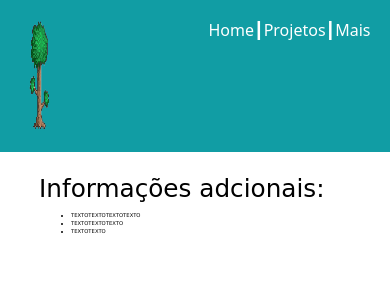
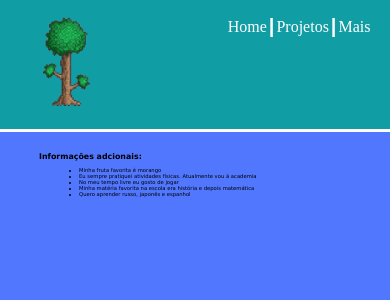
Before and after one commit to Renan-Neves/Portfolio, a Flask app: page /outros in a window 390 px wide. Shown: the top 300 px of the page. Run offline with Flask 2, Linux system fonts and the light colour scheme.

```diff
--- a/src/templates/base.html
+++ b/src/templates/base.html
@@ -4,12 +4,10 @@
         <title>base</title>
         {% endblock %}
         <link rel="stylesheet" href="static/styles.css">
-        <link href="https://cdn.jsdelivr.net/npm/bootstrap@5.2.2/dist/css/bootstrap.min.css" rel="stylesheet" integrity="sha384-Zenh87qX5JnK2Jl0vWa8Ck2rdkQ2Bzep5IDxbcnCeuOxjzrPF/et3URy9Bv1WTRi" crossorigin="anonymous">
-        <script src="https://cdn.jsdelivr.net/npm/bootstrap@5.2.2/dist/js/bootstrap.bundle.min.js" integrity="sha384-OERcA2EqjJCMA+/3y+gxIOqMEjwtxJY7qPCqsdltbNJuaOe923+mo//f6V8Qbsw3" crossorigin="anonymous"></script>
     </head>
     <body>
         <header>
-            <img src="static/imgs/terraria.png" alt="terraria." class="logo">
+            <a href="/home"><img src="static/imgs/terraria.png" alt="terraria." height=125 wclassth=100></a>
             <a class="a1" a href="/outros">Mais</a><span class="a1">┃</span>
             <a class="a1" a href="/portifolio">Projetos</a><span class="a1">┃</span>
             <a class="a1" a href="/home">Home</a>
--- a/src/templates/outros.html
+++ b/src/templates/outros.html
@@ -9,9 +9,11 @@
             <p>
                 <h2>Informações adcionais:</h2>
                 <ul>
-                    <li>TEXTOTEXTOTEXTOTEXTO</li>
-                    <li>TEXTOTEXTOTEXTO</li>
-                    <li>TEXTOTEXTO</li>
+                    <li>Minha fruta favorita é morango</li>
+                    <li>Eu sempre pratiquei atividades físicas. Atualmente vou à academia</li>
+                    <li>No meu tempo livre eu gosto de jogar</li>
+                    <li>Minha matéria favorita na escola era história e depois matemática</li>
+                    <li>Quero aprender russo, japonês e espanhol</li>
                 </ul>
             </p>
         </div>
```
